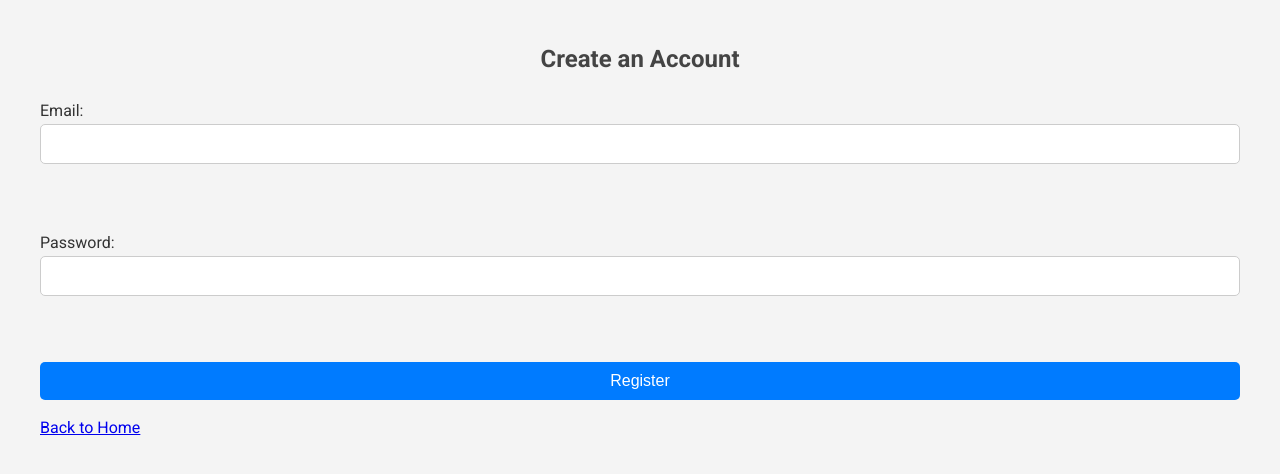
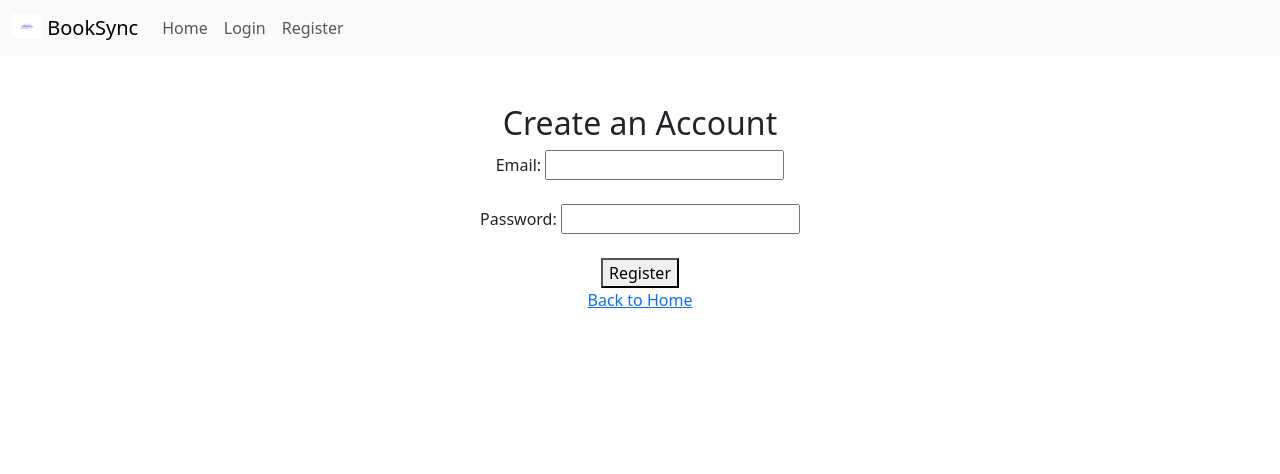
Before and after one commit to dellygzz/project3SEO, a Flask app: page /register in a window 1280 px wide. Shown: the top 474 px of the page. Run offline with Flask 3, Linux system fonts and the light colour scheme.

Commit message:
Redesigned templates with Bootstrap and Jinja

```diff
--- /dev/null
+++ b/templates/layout.html
@@ -0,0 +1,48 @@
+<!DOCTYPE html>
+
+<html lang="en">
+
+<head>
+    <meta charset="utf-8">
+    <meta name="viewport" content="initial-scale=1, width=device-width">
+
+    <link href="https://cdn.jsdelivr.net/npm/bootstrap@5.3.7/dist/css/bootstrap.min.css" rel="stylesheet"
+        integrity="sha384-LN+7fdVzj6u52u30Kp6M/trliBMCMKTyK833zpbD+pXdCLuTusPj697FH4R/5mcr" crossorigin="anonymous">
+    <script src="https://cdn.jsdelivr.net/npm/bootstrap@5.3.7/dist/js/bootstrap.bundle.min.js"
+        integrity="sha384-ndDqU0Gzau9qJ1lfW4pNLlhNTkCfHzAVBReH9diLvGRem5+R9g2FzA8ZGN954O5Q"
+        crossorigin="anonymous"></script>
+
+    <link href="/static/books.png" rel="icon">
+
+    <link href="/static/styles.css" rel="stylesheet">
+
+    <title>BookSync: {% block title %}{% endblock %}</title>
+</head>
+
+<body>
+    <nav class="navbar navbar-expand-lg bg-body-tertiary">
+        <div class="container-fluid">
+            <a class="navbar-brand" href="/">
+                <img src="/static/books.png" alt="Logo" width="30" height="24" class="d-inline-block align-text-top">
+                BookSync
+            </a>
+            <button class="navbar-toggler" type="button" data-bs-toggle="collapse" data-bs-target="#navbarNavAltMarkup"
+                aria-controls="navbarNavAltMarkup" aria-expanded="false" aria-label="Toggle navigation">
+                <span class="navbar-toggler-icon"></span>
+            </button>
+            <div class="collapse navbar-collapse" id="navbarNavAltMarkup">
+                <div class="navbar-nav">
+                    <a class="nav-link" href="/">Home</a>
+                    <a class="nav-link" href="/login">Login</a>
+                    <a class="nav-link" href="/register">Register</a>
+                </div>
+            </div>
+        </div>
+    </nav>
+
+    <main class="container-fluid py-5 text-center">
+        {% block main %}{% endblock %}
+    </main>
+</body>
+
+</html>
--- a/templates/register.html
+++ b/templates/register.html
@@ -1,14 +1,10 @@
-<!DOCTYPE html>
-<html>
-<head>
+{% extends "layout.html" %}
 
-  <title>Register</title>
-  <link rel="stylesheet" href="{{ url_for('static', filename='style.css') }}">
+{% block title %}
+Log In
+{% endblock %}
 
-
-
-</head>
-<body>
+{% block main %}
 <h2>Create an Account</h2>
 {% with messages = get_flashed_messages(with_categories=true) %}
 {% for category, message in messages %}
@@ -21,5 +17,4 @@
   <button type="submit">Register</button>
 </form>
 <p><a href="/">Back to Home</a></p>
-</body>
-</html>
+{% endblock %}
```
Also changed, not shown: templates/index.html (+14 -14 lines), templates/login.html (+6 -12 lines), static/books.png (added). Lines whose indentation alone changed are shown as unchanged.
